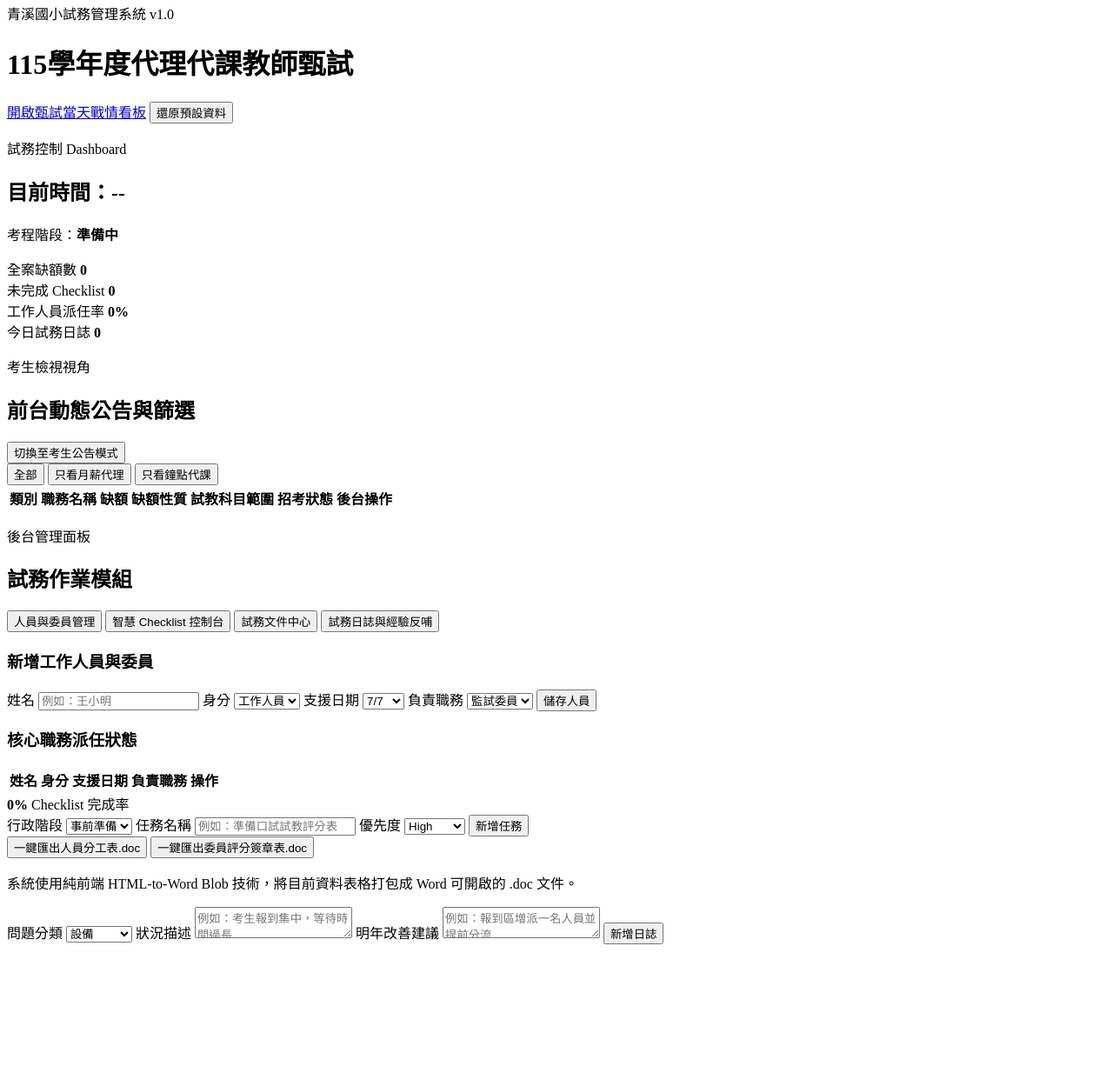
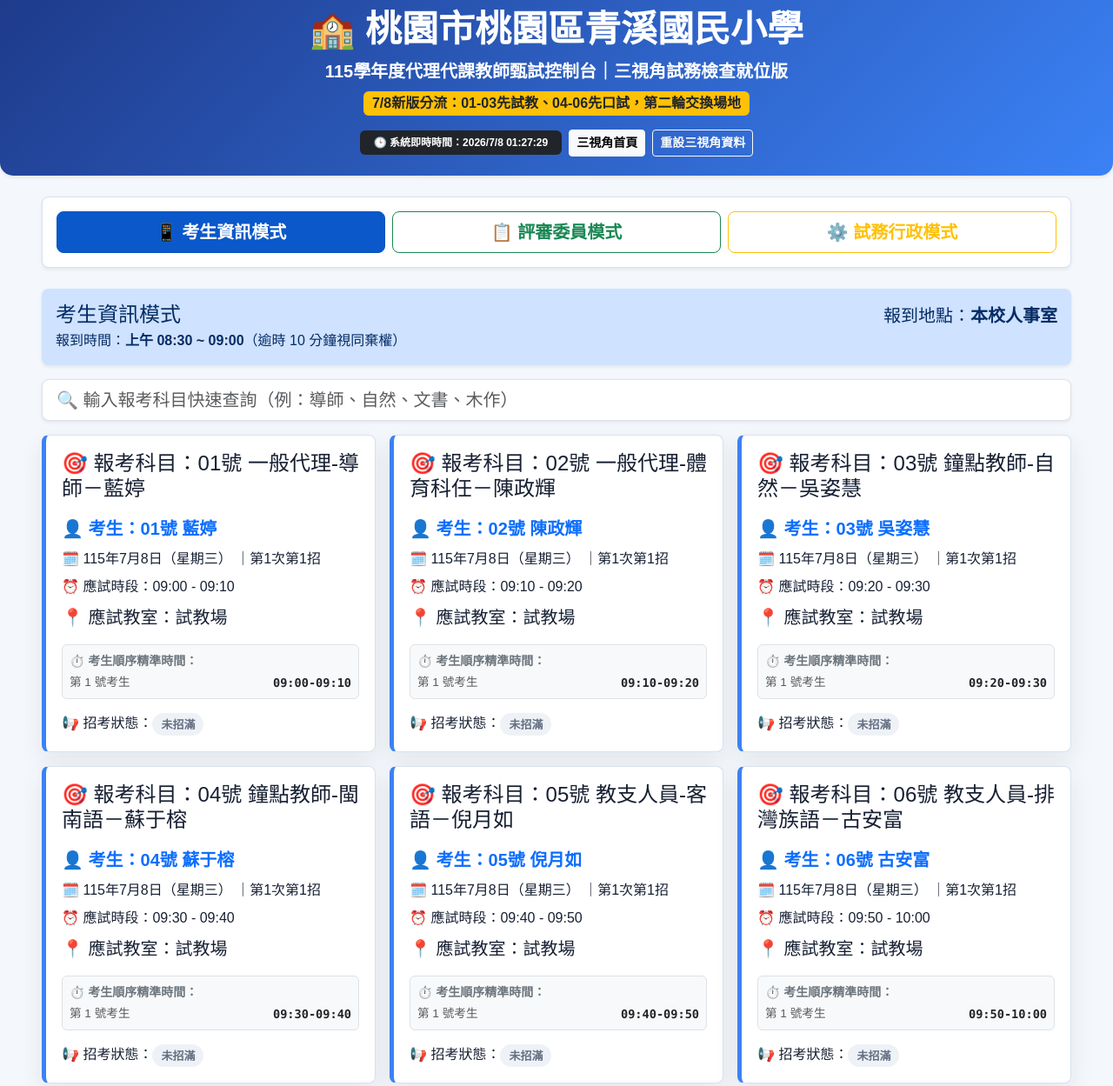
Before and after one commit to gn00318361-collab/teachertest, a plain HTML site: page index.html in a window 1280 px wide. Shown: the part 13-1262 px from the top of the page at 87% size. Before the commit the page ends 1107 px from the top, so only its background shows below. Drawn offline with nearby package versions, Linux system fonts and the light colour scheme.

Commit message:
Add files via upload

```diff
--- a/index.html
+++ b/index.html
@@ -3,213 +3,98 @@
   <head>
     <meta charset="utf-8" />
     <meta name="viewport" content="width=device-width, initial-scale=1" />
-    <title>青溪國小代理代課教師甄試管理系統 v1.0</title>
-    <link rel="stylesheet" href="styles.css" />
+    <title>青溪國小代理代課教師甄試控制台｜三視角試務檢查就位版</title>
+    <link href="https://cdn.jsdelivr.net/npm/bootstrap@5.3.3/dist/css/bootstrap.min.css" rel="stylesheet" />
+    <link rel="stylesheet" href="today.css" />
   </head>
   <body>
-    <header class="topbar">
-      <div>
-        <p class="eyebrow">青溪國小試務管理系統 v1.0</p>
-        <h1>115學年度代理代課教師甄試</h1>
+    <header class="hero-banner text-center shadow-sm">
+      <div class="container-fluid px-3 px-lg-5">
+        <h1 class="fw-bold h3 mb-2">🏫 桃園市桃園區青溪國民小學</h1>
+        <p class="mb-2 lead fw-semibold">115學年度代理代課教師甄試控制台｜三視角試務檢查就位版</p>
+        <p class="badge bg-warning text-dark fs-6 mb-3">7/8新版分流：01-03先試教、04-06先口試，第二輪交換場地</p>
+        <div class="d-flex flex-column flex-md-row justify-content-center gap-2 align-items-center">
+          <span id="liveClock" class="badge bg-dark px-3 py-2">載入時間中...</span>
+          <a class="btn btn-light btn-sm fw-bold" href="./index.html">三視角首頁</a>
+          <button id="resetThreeViews" class="btn btn-outline-light btn-sm fw-bold" type="button">重設三視角資料</button>
         </div>
-      <div class="top-actions">
-        <a class="ghost-button" href="today.html">開啟甄試當天戰情看板</a>
-        <button id="resetSystem" class="ghost-button danger" type="button">還原預設資料</button>
       </div>
     </header>
 
-    <main>
-      <section class="dashboard" aria-labelledby="dashboard-title">
-        <div class="dashboard-main">
-          <p class="eyebrow">試務控制 Dashboard</p>
-          <h2 id="dashboard-title">目前時間：<span id="currentTime">--</span></h2>
-          <p>考程階段：<strong id="currentPhase">準備中</strong></p>
+    <main class="container-fluid px-3 px-lg-5 py-4">
+      <section class="view-switch card shadow-sm mb-4">
+        <div class="card-body">
+          <div class="row g-2 text-center">
+            <div class="col-md-4">
+              <button class="btn btn-primary btn-lg fw-bold view-button active w-100" data-view="candidate" type="button">📱 考生資訊模式</button>
             </div>
-        <div class="kpi-grid">
-          <article class="kpi-card">
-            <span>全案缺額數</span>
-            <strong id="kpiQuota">0</strong>
-          </article>
-          <article class="kpi-card">
-            <span>未完成 Checklist</span>
-            <strong id="kpiPendingTasks">0</strong>
-          </article>
-          <article class="kpi-card">
-            <span>工作人員派任率</span>
-            <strong id="kpiStaffRate">0%</strong>
-          </article>
-          <article class="kpi-card">
-            <span>今日試務日誌</span>
-            <strong id="kpiTodayLogs">0</strong>
-          </article>
+            <div class="col-md-4">
+              <button class="btn btn-outline-success btn-lg fw-bold view-button w-100" data-view="judge" type="button">📋 評審委員模式</button>
+            </div>
+            <div class="col-md-4">
+              <button class="btn btn-outline-warning btn-lg fw-bold view-button w-100" data-view="admin" type="button">⚙️ 試務行政模式</button>
+            </div>
+          </div>
         </div>
       </section>
 
-      <section class="panel announcement-panel" aria-labelledby="announcement-title">
-        <div class="section-heading">
+      <section id="candidateView" class="view-panel active" aria-labelledby="candidate-title">
+        <div class="alert alert-primary border-0 shadow-sm time-banner" role="alert">
+          <div class="d-flex flex-column flex-xl-row justify-content-between gap-2">
             <div>
-            <p class="eyebrow">考生檢視視角</p>
-            <h2 id="announcement-title">前台動態公告與篩選</h2>
+              <h2 id="candidate-title" class="h4 mb-1">考生資訊模式</h2>
+              <p class="mb-0">報到時間：<strong>上午 08:30 ~ 09:00</strong>（逾時 10 分鐘視同棄權）</p>
             </div>
-          <button id="candidateMode" class="primary-button" type="button">切換至考生公告模式</button>
+            <div class="fs-5">報到地點：<strong>本校人事室</strong></div>
           </div>
-        <div class="filter-bar" aria-label="缺額篩選">
-          <button class="filter-button is-active" data-filter="all" type="button">全部</button>
-          <button class="filter-button" data-filter="proxy" type="button">只看月薪代理</button>
-          <button class="filter-button" data-filter="hourly" type="button">只看鐘點代課</button>
         </div>
-        <div class="table-wrap">
-          <table>
-            <thead>
-              <tr>
-                <th>類別</th>
-                <th>職務名稱</th>
-                <th>缺額</th>
-                <th>缺額性質</th>
-                <th>試教科目範圍</th>
-                <th>招考狀態</th>
-                <th class="admin-only">後台操作</th>
-              </tr>
-            </thead>
-            <tbody id="jobRows"></tbody>
-          </table>
+        <div class="mb-3">
+          <input id="candidateSearch" class="form-control form-control-lg shadow-sm" type="search" placeholder="🔍 輸入報考科目快速查詢（例：導師、自然、文書、木作）" />
         </div>
+        <div id="candidateCards" class="job-card-grid"></div>
       </section>
 
-      <section class="panel admin-panel" aria-labelledby="admin-title">
-        <div class="section-heading">
-          <div>
-            <p class="eyebrow">後台管理面板</p>
-            <h2 id="admin-title">試務作業模組</h2>
+      <section id="judgeView" class="view-panel" aria-labelledby="judge-title">
+        <div class="card shadow-sm mb-3">
+          <div class="card-body">
+            <div class="row g-3 align-items-end">
+              <div class="col-12 col-lg-5">
+                <label class="form-label fw-bold" for="judgeSelect">委員身分選擇</label>
+                <select id="judgeSelect" class="form-select form-select-lg"></select>
+              </div>
+              <div class="col">
+                <h2 id="judge-title" class="h4 mb-1">評審委員模式</h2>
+                <p class="text-secondary mb-0">選擇委員後，只顯示該委員被指派的科目卡片。</p>
               </div>
             </div>
-
-        <nav class="tabs" aria-label="後台模組">
-          <button class="tab is-active" data-tab="people" type="button">人員與委員管理</button>
-          <button class="tab" data-tab="checklist" type="button">智慧 Checklist 控制台</button>
-          <button class="tab" data-tab="documents" type="button">試務文件中心</button>
-          <button class="tab" data-tab="logs" type="button">試務日誌與經驗反哺</button>
-        </nav>
-
-        <section id="tab-people" class="tab-page is-active">
-          <div class="two-column">
-            <section class="subpanel">
-              <h3>新增工作人員與委員</h3>
-              <form id="personForm" class="form-grid people-form">
-                <input name="id" type="hidden" />
-                <label>姓名
-                  <input name="name" type="text" required placeholder="例如：王小明" />
-                </label>
-                <label>身分
-                  <select name="kind">
-                    <option value="工作人員">工作人員</option>
-                    <option value="委員">委員</option>
-                  </select>
-                </label>
-                <label>支援日期
-                  <select name="date">
-                    <option>7/7</option>
-                    <option>7/8</option>
-                    <option>7/9</option>
-                    <option>7/10</option>
-                    <option>7/13</option>
-                  </select>
-                </label>
-                <label>負責職務
-                  <select name="role">
-                    <option>監試委員</option>
-                    <option>場地佈置</option>
-                    <option>聯絡報到</option>
-                    <option>計分複核</option>
-                  </select>
-                </label>
-                <button class="primary-button" type="submit">儲存人員</button>
-              </form>
-            </section>
-            <section class="subpanel">
-              <h3>核心職務派任狀態</h3>
-              <div id="staffCoverage" class="compact-list"></div>
-            </section>
           </div>
-          <div class="table-wrap">
-            <table>
-              <thead>
-                <tr>
-                  <th>姓名</th>
-                  <th>身分</th>
-                  <th>支援日期</th>
-                  <th>負責職務</th>
-                  <th>操作</th>
-                </tr>
-              </thead>
-              <tbody id="personRows"></tbody>
-            </table>
         </div>
+        <div id="judgeCards" class="job-card-grid"></div>
       </section>
 
-        <section id="tab-checklist" class="tab-page">
-          <div class="progress-box">
+      <section id="adminView" class="view-panel" aria-labelledby="admin-title">
+        <div class="d-flex flex-column flex-lg-row justify-content-between gap-2 align-items-lg-end mb-3">
           <div>
-              <strong id="checklistPercent">0%</strong>
-              <span>Checklist 完成率</span>
+            <p class="eyebrow mb-1">Staff & Admin View</p>
+            <h2 id="admin-title" class="h3 mb-0">試務行政模式</h2>
           </div>
-            <div class="progress-track"><div id="checklistBar" class="progress-bar"></div></div>
+          <p class="text-secondary mb-0">所有資料異動會立即存入 localStorage 並同步三個視角。</p>
         </div>
-          <form id="taskForm" class="form-grid task-form">
-            <input name="id" type="hidden" />
-            <label>行政階段
-              <select name="phase">
-                <option>事前準備</option>
-                <option>甄試當天</option>
-                <option>甄試後</option>
-              </select>
-            </label>
-            <label>任務名稱
-              <input name="title" type="text" required placeholder="例如：準備口試試教評分表" />
-            </label>
-            <label>優先度
-              <select name="priority">
-                <option>High</option>
-                <option>Medium</option>
-                <option>Low</option>
-              </select>
-            </label>
-            <button class="primary-button" type="submit">新增任務</button>
-          </form>
-          <div id="checklistGroups" class="checklist-groups"></div>
-        </section>
-
-        <section id="tab-documents" class="tab-page">
-          <div class="document-actions">
-            <button id="exportStaffDoc" class="primary-button" type="button">一鍵匯出人員分工表.doc</button>
-            <button id="exportScoreDoc" class="primary-button" type="button">一鍵匯出委員評分簽章表.doc</button>
-          </div>
-          <p class="muted">系統使用純前端 HTML-to-Word Blob 技術，將目前資料表格打包成 Word 可開啟的 .doc 文件。</p>
-          <div id="documentPreview" class="document-preview"></div>
-        </section>
-
-        <section id="tab-logs" class="tab-page">
-          <form id="logForm" class="form-grid log-form">
-            <label>問題分類
-              <select name="category">
-                <option>設備</option>
-                <option>考程</option>
-                <option>考生爭議</option>
-              </select>
-            </label>
-            <label>狀況描述
-              <textarea name="description" required placeholder="例如：考生報到集中，等待時間過長"></textarea>
-            </label>
-            <label>明年改善建議
-              <textarea name="suggestion" required placeholder="例如：報到區增派一名人員並提前分流"></textarea>
-            </label>
-            <button class="primary-button" type="submit">新增日誌</button>
-          </form>
-          <div id="logRows" class="log-list"></div>
-        </section>
+        <div id="adminCards" class="admin-stack"></div>
       </section>
     </main>
 
-    <script src="app.js"></script>
+    <script src="https://cdn.jsdelivr.net/npm/bootstrap@5.3.3/dist/js/bootstrap.bundle.min.js"></script>
+    <script>
+      [
+        "qxes-subteacher-three-views",
+        "qxes-subteacher-three-views-1150708-split-real",
+        "qxes-subteacher-three-views-1150708-director-split-v2",
+        "qxes-subteacher-three-views-1150708-director-split-v3",
+        "qxes-subteacher-rooms",
+        "qxes-subteacher-rooms-1150708-director-split-v3"
+      ].forEach((key) => localStorage.removeItem(key));
+    </script>
+    <script src="today.js?v=1150708-director-split-v4"></script>
   </body>
 </html>
--- a/today.js
+++ b/today.js
@@ -1,5 +1,5 @@
-const STORAGE_KEY = "qxes-subteacher-three-views-1150708-split-real";
-const ROOMS_KEY = "qxes-subteacher-rooms";
+const STORAGE_KEY = "qxes-subteacher-three-views-1150708-director-split-v4";
+const ROOMS_KEY = "qxes-subteacher-rooms-1150708-director-split-v4";
 
 const statusOptions = ["未招滿", "第1招錄取", "第2招錄取", "第3招錄取", "已額滿截止"];
 const judgeProgress = ["未開始", "評分中", "已繳交評分表"];
@@ -121,6 +121,7 @@ function finalJuly8Schedule() {
       time: slotTimes[index],
       subject: `${row.no}號 ${row.subject}－${row.name}`,
       vacancy: row.vacancy,
+      candidates: `${row.no}號 ${row.name}`,
       scope: `${row[scopeKey]}（本場只看${kind}）`,
       judges: kind === "試教" ? ["試教委員"] : ["口試委員"],
       status: "未報到",
@@ -245,7 +246,7 @@ function jobsFromRoomSchedules(schedules) {
           subject.subject,
           room.room,
           subject.judges || [],
-          "",
+          subject.candidates || "",
           exam.method || "試教＋口試",
           subject.scope || "",
           {
@@ -433,6 +434,9 @@ function buildSequenceSlots(job) {
 
 function getPreciseTimeSlots(job) {
   const date = job.dateKey || job.date || "";
+  if (job.id?.startsWith("0708_teaching_") || job.id?.startsWith("0708_oral_")) {
+    return buildSequenceSlots(job).map((slot) => slot.time.replace(/\s/g, ""));
+  }
   if (job.id === "job_1" || job.id === "0708_room_1_subject_1" || job.title.includes("導師")) {
     return preciseTimeSlotSets.full;
   }
@@ -505,6 +509,7 @@ function renderCandidateCards() {
     card.className = `job-card ${closed ? "closed" : ""}`;
     card.innerHTML = `
       <h3 class="h4 fw-black mb-3">🎯 報考科目：${escapeHtml(job.title)}</h3>
+      ${job.candidates ? `<p class="fs-5 fw-bold text-primary mb-2">👤 考生：${escapeHtml(job.candidates)}</p>` : ""}
       <p class="mb-2">🗓️ ${escapeHtml(job.dateLabel || "日期待公告")} ${job.round ? `｜${escapeHtml(job.round)}` : ""}</p>
       <p class="mb-2">⏰ 應試時段：${escapeHtml(job.time || "請靜待公告")}</p>
       <p class="fs-5 mb-3">📍 應試教室：${roomText(job)}</p>
```
Lines whose indentation alone changed are shown as unchanged.
